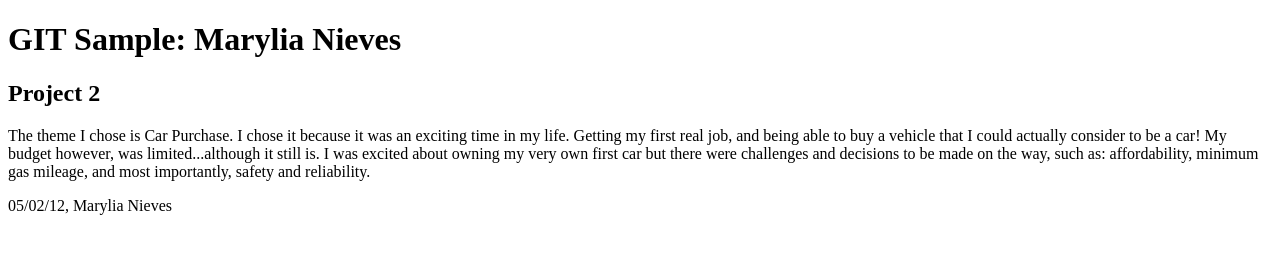
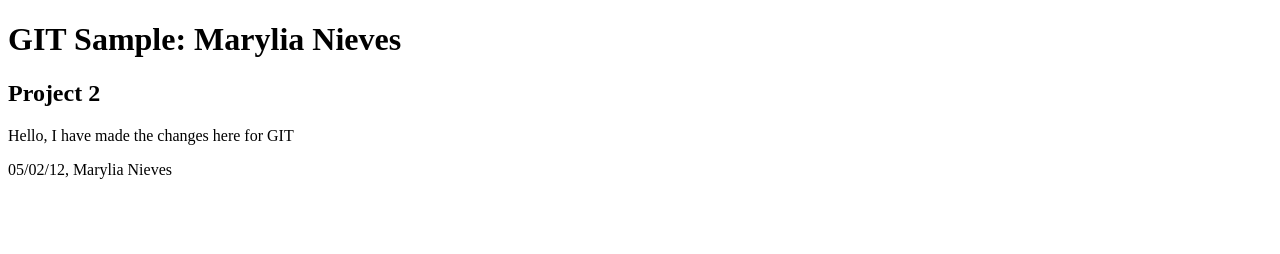
Before and after one commit to marylian/first-, a plain HTML site: page Index.html in a window 1280 px wide. Drawn offline with Linux system fonts and the light colour scheme.

Commit message:
I changed the file at github.com

```diff
--- a/Index.html
+++ b/Index.html
@@ -9,7 +9,7 @@
     <h2>Project 2</h2>
 </header>
 <article>
-<p>The theme I chose is Car Purchase. I chose it because it was an exciting time in my life. Getting my first real job, and being able to buy a vehicle that I could actually consider to be a car! My budget however, was limited...although it still is. I was excited about owning my very own first car but there were challenges and decisions to be made on the way, such as: affordability, minimum gas mileage, and most importantly, safety and reliability.</p>
+<p>Hello, I have made the changes here for GIT</p>
 </article>
 <footer>
     <p>05/02/12, Marylia Nieves</p>
```
